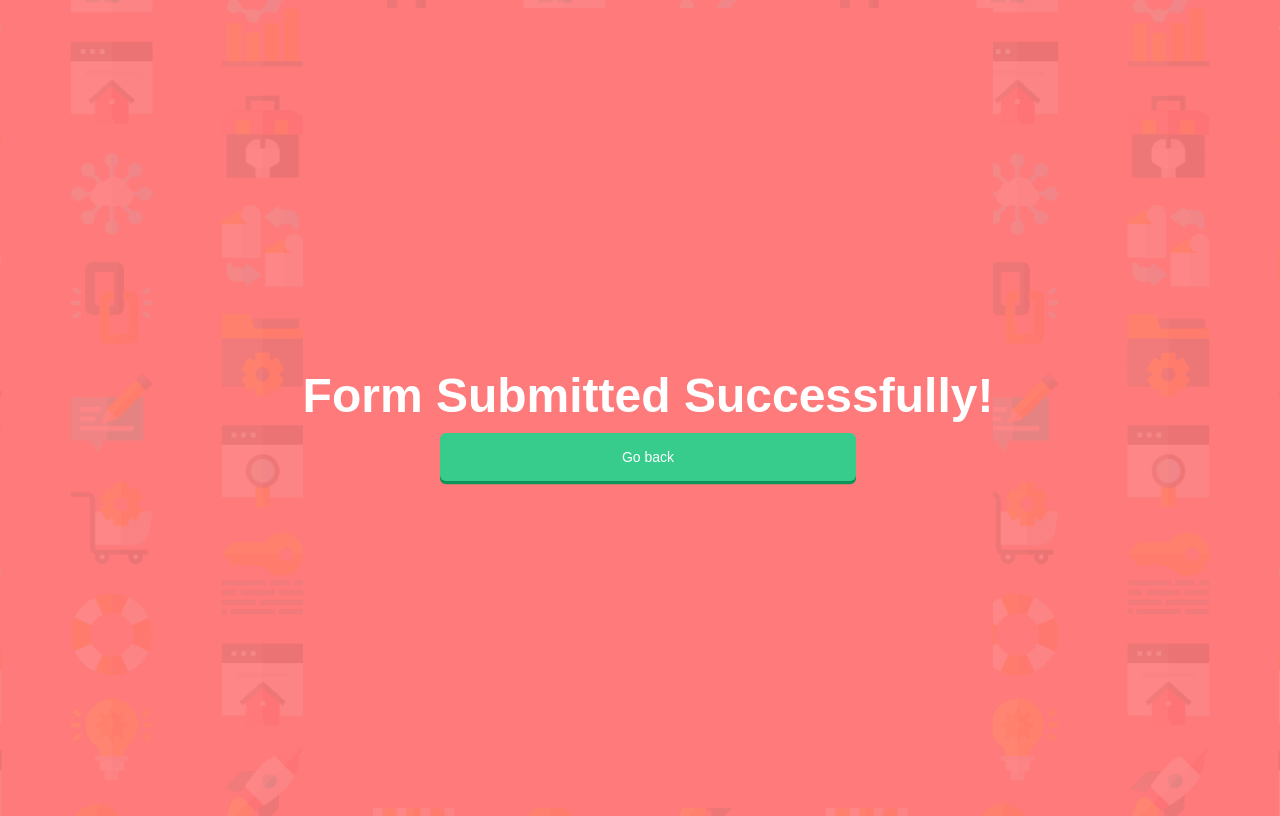
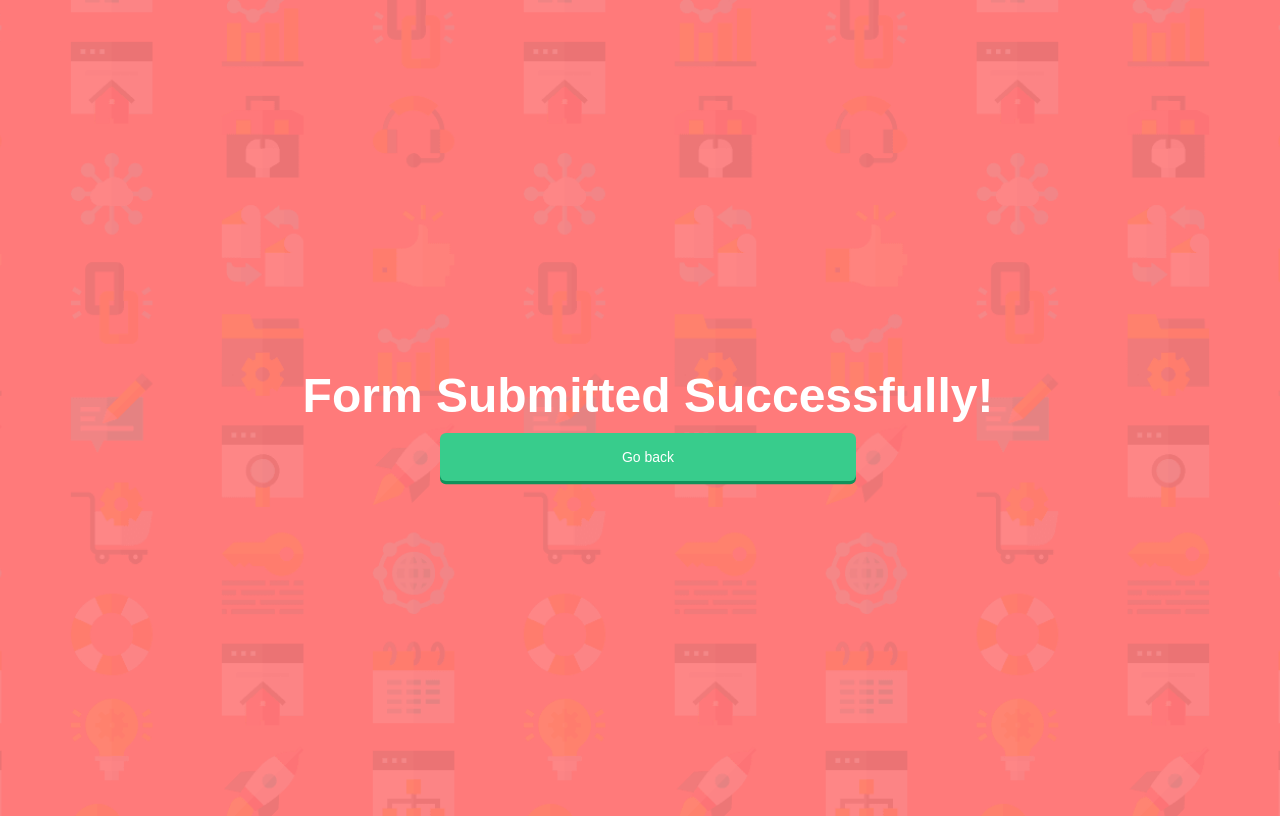
Before and after one commit to Dangyil/react, a React app: page /success in a window 1280 px wide. Built offline with nearby package versions, Linux system fonts and the light colour scheme; the HTML template or start-up script is replaced by a standard one.

Commit message:
more changes

```diff
--- a/src/index.css
+++ b/src/index.css
@@ -166,7 +166,6 @@
     justify-content: center;
     width: fit-content;
     height: 100vh;
-    background-color: hsl(0, 100%, 74%);
     color: white;
 }
 @media screen and (max-width: 1024px){
```
